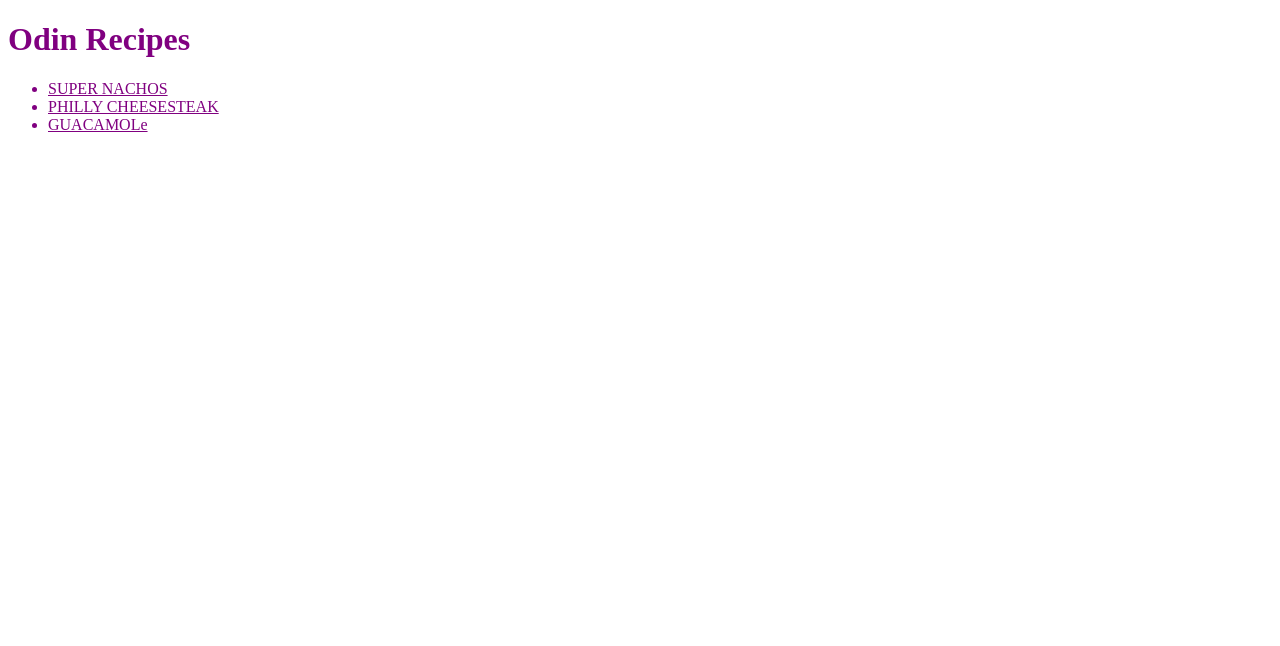
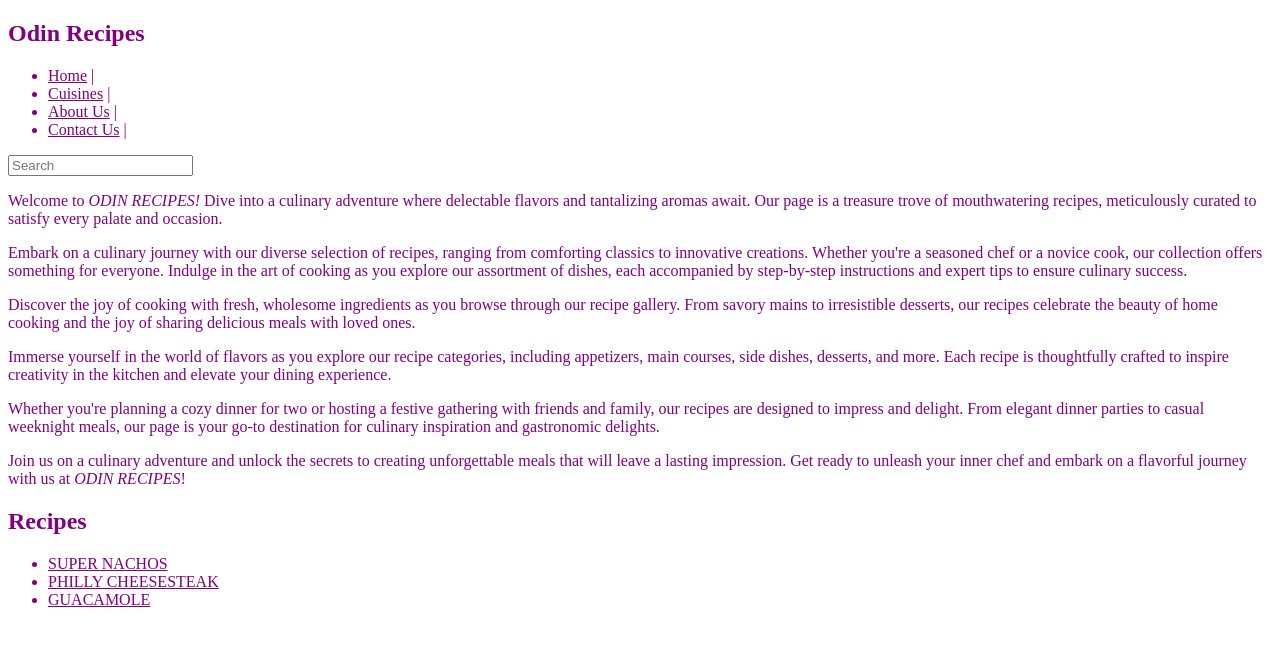
Before and after one commit to manobala98/Odin-Project, a plain HTML site: page index.html in a window 1280 px wide. Drawn offline with Linux system fonts and the light colour scheme.

Commit message:
modified index.html file

```diff
--- a/index.html
+++ b/index.html
@@ -8,12 +8,44 @@
     <link rel="stylesheet" href="style.css">
 </head>
 <body>
-    <h1>Odin Recipes</h1>
-    <ul>
-        <li><a href="recipes/supernachos.html">SUPER NACHOS</a></li>
-        <li><a href="recipes/cheesesteak.html">PHILLY CHEESESTEAK</a></li>
-        <li><a href="recipes/guacamole.html">GUACAMOLe</a></li>
-      </ul>
-      <h2></h2>
 
+    <div class="header">
+        <nav>
+            <h1>Odin Recipes</h1>
+            <ul>
+                <li><a href="#" class="nav-link">Home</a> |</li>
+                <li><a href="#" class="nav-link">Cuisines</a> |</li>
+                <li><a href="#" class="nav-link">About Us</a> |</li>
+                <li><a href="#" class="nav-link">Contact Us</a> |</li>
+            </ul>
+        </nav>
+    </div>
+
+    <div class="searchbar">
+        <input type="text" placeholder="Search" class="search-input">
+    </div>
+
+    <div class="content">
+        <p>Welcome to <i>ODIN RECIPES!</i> Dive into a culinary adventure where delectable flavors and tantalizing aromas await. Our page is a treasure trove of mouthwatering recipes, meticulously curated to satisfy every palate and occasion.</p>
+
+        <p>Embark on a culinary journey with our diverse selection of recipes, ranging from comforting classics to innovative creations. Whether you're a seasoned chef or a novice cook, our collection offers something for everyone. Indulge in the art of cooking as you explore our assortment of dishes, each accompanied by step-by-step instructions and expert tips to ensure culinary success.</p>
+
+        <p>Discover the joy of cooking with fresh, wholesome ingredients as you browse through our recipe gallery. From savory mains to irresistible desserts, our recipes celebrate the beauty of home cooking and the joy of sharing delicious meals with loved ones.</p>
+
+        <p>Immerse yourself in the world of flavors as you explore our recipe categories, including appetizers, main courses, side dishes, desserts, and more. Each recipe is thoughtfully crafted to inspire creativity in the kitchen and elevate your dining experience.</p>
+
+        <p>Whether you're planning a cozy dinner for two or hosting a festive gathering with friends and family, our recipes are designed to impress and delight. From elegant dinner parties to casual weeknight meals, our page is your go-to destination for culinary inspiration and gastronomic delights.</p>
+
+        <p>Join us on a culinary adventure and unlock the secrets to creating unforgettable meals that will leave a lasting impression. Get ready to unleash your inner chef and embark on a flavorful journey with us at <i>ODIN RECIPES</i>!</p>
+    </div>
+
+    <div class="recipes">
+        <h2>Recipes</h2>
+        <ul>
+            <li><a href="recipes/supernachos.html" class="recipe-link">SUPER NACHOS</a></li>
+            <li><a href="recipes/cheesesteak.html" class="recipe-link">PHILLY CHEESESTEAK</a></li>
+            <li><a href="recipes/guacamole.html" class="recipe-link">GUACAMOLE</a></li>
+        </ul>
+    </div>
+</body>
 </html>
```
